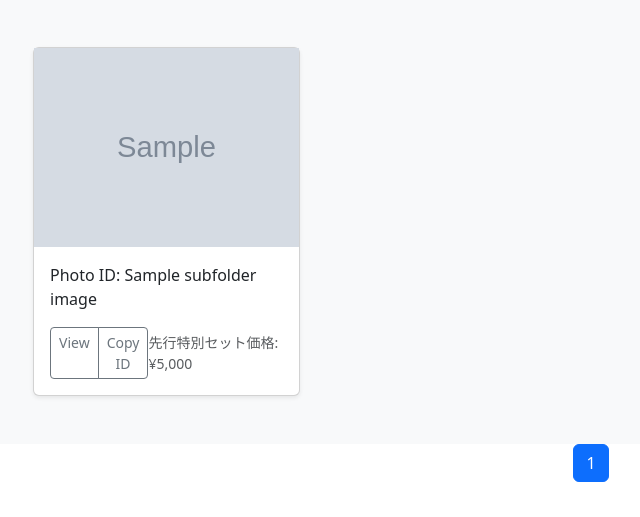
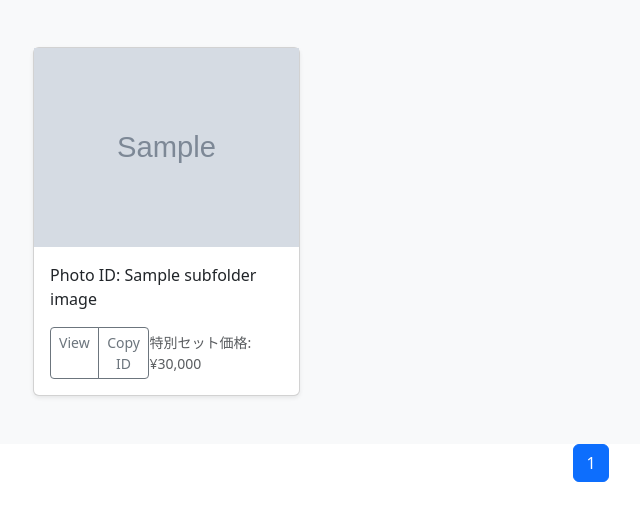
Before and after one commit to developer-icall/ImageViewer, a Flask app: template imageviewer/templates/index.html in a window 1280 px wide. Shown: the part 405-922 px from the top of the page, without its empty margins (49-689 px from the left). Run offline with Flask 3, Linux system fonts and the light colour scheme; the template is opened without the code that fills it: most values are stand-ins (such as "Sample title", 1, 10 or a date in 2020); grey boxes marked "Sample" are stand-in pictures; some libraries are stand-ins or nearby versions.

Commit message:
価格表示変更

```diff
--- a/imageviewer/templates/index.html
+++ b/imageviewer/templates/index.html
@@ -263,7 +263,7 @@
                                     <a class="btn btn-sm btn-outline-secondary" href="/subfolders/{{ subfolder_name }}/{{add_param}}{{is_transparent_background_set_param}}{{is_selfie_set_param}}&page={{ pagination_info.page }}&is_male={{ is_male }}">View</a>
                                     <button class="btn btn-sm btn-outline-secondary" onclick="copyToClipboard('{{ subfolder_name }}')">Copy ID</button>
                                 </div>
-                                <small class="text-body-secondary">先行特別セット価格: &#165;5,000</small>
+                                <small class="text-body-secondary">特別セット価格: &#165;30,000</small>
                             </div>
                         </div>
                     </div>
--- a/imageviewer/templates/subfolders.html
+++ b/imageviewer/templates/subfolders.html
@@ -188,7 +188,7 @@
                                     {% endif %}
                                     <button class="btn btn-sm btn-outline-secondary" onclick="copyToClipboard('{{ subfolder_name }}-{{loop.index0}}')">Copy ID</button>
                                 </div>
-                                <small class="text-body-secondary">先行特別価格: &#165;1,000</small>
+                                <small class="text-body-secondary">特別価格: &#165;4,000</small>
                             </div>
                         </div>
                     </div>
```
